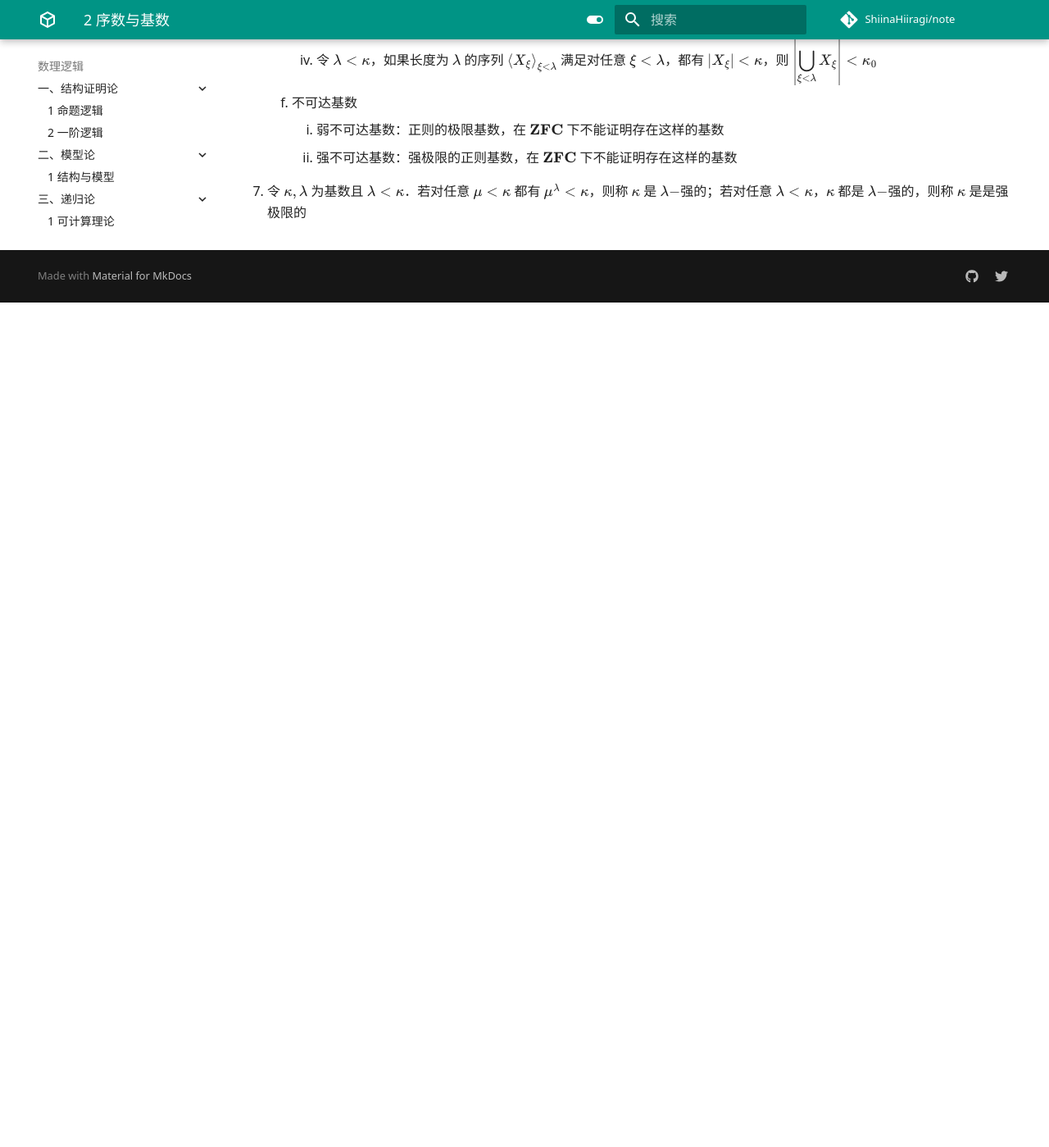
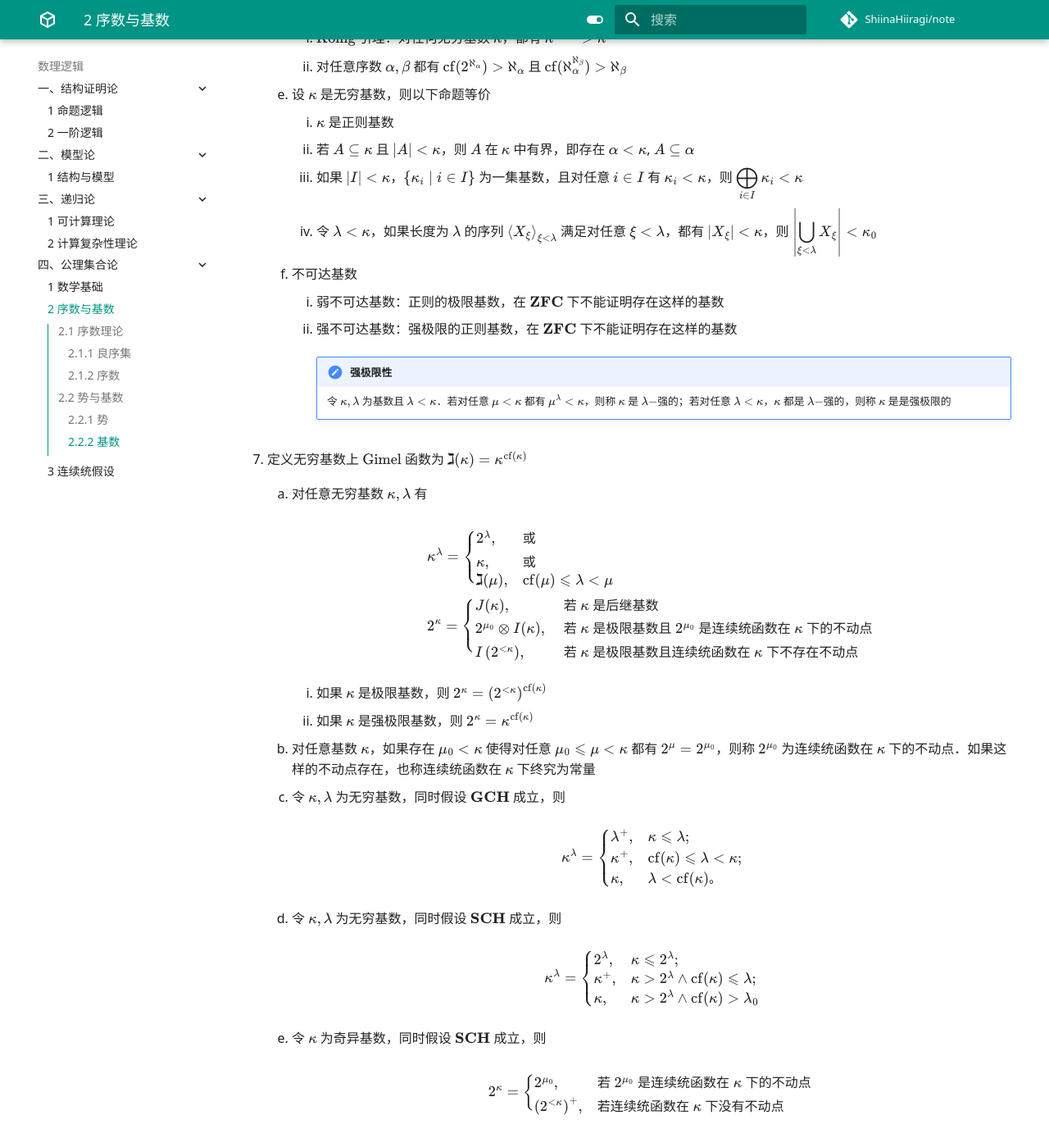
Before and after one commit to ShiinaHiiragi/note, an MkDocs documentation site: the page built from docs/logic/set/ordinal.md, in a window 1280 px wide and 1400 px high, scrolled down 8657 px. Shown: the whole window at 82% size. Built offline with MkDocs 1.6.1 and Material for MkDocs 9.7.7, drawn with Linux system fonts in a browser that asks for light colours; comment, search, counter and statistics services are not loaded; before the commit the page ends 9026 px from its top, so only the background shows below that; some of the changed text lies outside the part shown.

Commit message:
stage chap 5 set

```diff
--- a/docs/logic/set/ordinal.md
+++ b/docs/logic/set/ordinal.md
@@ -260,6 +260,13 @@
         3. $\text{Bernstein}$ 公式：$\aleph_{n}^{\aleph_{\beta}}=2^{\aleph_{\beta}} \otimes \aleph_{n}$
         4. 如果 $\alpha \leqslant \aleph_{\beta}$，则 $\aleph_{\alpha}^{\aleph_{\beta}}=2^{\aleph_{\beta}} \otimes \aleph_{\alpha}^{|\alpha|}$
 
+    5. 幂函数在 $\kappa^{\lambda}$ 在 $\textbf{ZFC}$ 下的行为：令 $\lambda$ 为无穷基数，对任意无穷基数 $\kappa$，$\kappa^{\lambda}$ 可计算如下
+        1. 如果 $\kappa$ 不是 $\lambda-$强的，则存在 $\mu<\kappa$ 使得 $\kappa^{\lambda}=\mu^{\lambda}$
+        2. 如果 $\kappa \leqslant \lambda$，则 $\kappa^{\lambda}=2^{\lambda}$
+        3. 如果 $\kappa>\lambda$ 且 $\kappa$ 是 $\lambda$-强的，则
+            - 如果 $\operatorname{cf}(\kappa)>\lambda$，则 $\kappa^{\lambda}=\kappa$
+            - 如果 $\operatorname{cf}(\kappa) \leqslant \lambda$，则 $\kappa^{\lambda}=\kappa^{\mathrm{cff}(\kappa)}$
+
 5. 基数与序列：设 $\kappa, \lambda$ 是无穷基数，则以下命题成立
     - $\kappa^{<\lambda}=\sup \left\{\kappa^{\eta} \mid \eta\right.$ 是基数且 $\left.\eta<\lambda\right\}$
     - 若 $\lambda \leqslant \kappa$, 则 $[\kappa]^{\lambda}=\kappa^{\lambda}$
@@ -294,4 +301,41 @@
         1. 弱不可达基数：正则的极限基数，在 $\mathbf{ZFC}$ 下不能证明存在这样的基数
         2. 强不可达基数：强极限的正则基数，在 $\mathbf{ZFC}$ 下不能证明存在这样的基数
 
-7. 令 $\kappa, \lambda$ 为基数且 $\lambda<\kappa$．若对任意 $\mu<\kappa$ 都有 $\mu^{\lambda}<\kappa$，则称 $\kappa$ 是 $\lambda-$强的；若对任意 $\lambda<\kappa$，$\kappa$ 都是 $\lambda-$强的，则称 $\kappa$ 是是强极限的
+            !!! note "强极限性"
+                令 $\kappa, \lambda$ 为基数且 $\lambda<\kappa$．若对任意 $\mu<\kappa$ 都有 $\mu^{\lambda}<\kappa$，则称 $\kappa$ 是 $\lambda-$强的；若对任意 $\lambda<\kappa$，$\kappa$ 都是 $\lambda-$强的，则称 $\kappa$ 是是强极限的
+
+7. 定义无穷基数上 $\text{Gimel}$ 函数为 $\gimel(\kappa)=\kappa^{\mathrm{cf}(\kappa)}$
+    1. 对任意无穷基数 $\kappa, \lambda$ 有
+
+        $$
+        \begin{aligned}
+        & \kappa^{\lambda}= \begin{cases} 2^{\lambda}, & \textsf{或 } \\ \kappa, & \textsf{或 } \\ \gimel(\mu), & \operatorname{cf}(\mu) \leqslant \lambda<\mu\end{cases} \\
+        & 2^{\kappa}= \begin{cases}J(\kappa), & \textsf{ 若 } \kappa \textsf{ 是后继基数 } \\ 2^{\mu_{0}} \otimes I(\kappa), & \textsf{ 若 } \kappa \textsf{ 是极限基数且 } 2^{\mu_{0}} \textsf{ 是连续统函数在 } \kappa \textsf{ 下的不动点 } \\ I\left(2^{<\kappa}\right), & \textsf{ 若 } \kappa \textsf{ 是极限基数且连续统函数在 } \kappa \textsf{ 下不存在不动点 }\end{cases}
+        \end{aligned}
+        $$
+
+        1. 如果 $\kappa$ 是极限基数，则 $2^{\kappa}=\left(2^{<\kappa}\right)^{\mathrm{cf}(\kappa)}$
+        2. 如果 $\kappa$ 是强极限基数，则 $2^{\kappa}=\kappa^{\operatorname{cf}(\kappa)}$
+
+    2. 对任意基数 $\kappa$，如果存在 $\mu_{0}<\kappa$ 使得对任意 $\mu_{0} \leqslant \mu<\kappa$ 都有 $2^{\mu}=2^{\mu_{0}}$，则称 $2^{\mu_{0}}$ 为连续统函数在 $\kappa$ 下的不动点．如果这样的不动点存在，也称连续统函数在 $\kappa$ 下终究为常量
+    3. 令 $\kappa, \lambda$ 为无穷基数，同时假设 $\textbf{GCH}$ 成立，则
+
+        $$
+        \kappa^{\lambda}=\left\{\begin{array}{ll}
+        \lambda^{+}, & \kappa \leqslant \lambda ; \\
+        \kappa^{+}, & \operatorname{cf}(\kappa) \leqslant \lambda<\kappa ; \\
+        \kappa, & \lambda<\operatorname{cf}(\kappa) 。
+        \end{array}\right.
+        $$
+
+    4. 令 $\kappa, \lambda$ 为无穷基数，同时假设 $\textbf{SCH}$ 成立，则
+
+        $$
+        \kappa^{\lambda}= \begin{cases}2^{\lambda}, & \kappa \leqslant 2^{\lambda} ; \\ \kappa^{+}, & \kappa>2^{\lambda} \wedge \operatorname{cf}(\kappa) \leqslant \lambda ; \\ \kappa, & \kappa>2^{\lambda} \wedge \operatorname{cf}(\kappa)>\lambda_{0}\end{cases}
+        $$
+
+    5. 令 $\kappa$ 为奇异基数，同时假设 $\mathbf{SCH}$ 成立，则
+
+        $$
+        2^{\kappa}= \begin{cases}2^{\mu_{0}}, & \textsf{若 } 2^{\mu_{0}} \textsf{ 是连续统函数在 } \kappa \textsf{ 下的不动点 } \\ \left(2^{<\kappa}\right)^{+}, & \textsf{若连续统函数在 } \kappa \textsf{ 下没有不动点 }\end{cases}
+        $$
```
Also changed, not shown: other parts of docs/logic/set/ordinal.md (+1 -1 lines), docs/index.md (+1 -1 lines), docs/logic/set/cont.md (+4 -0 lines).
